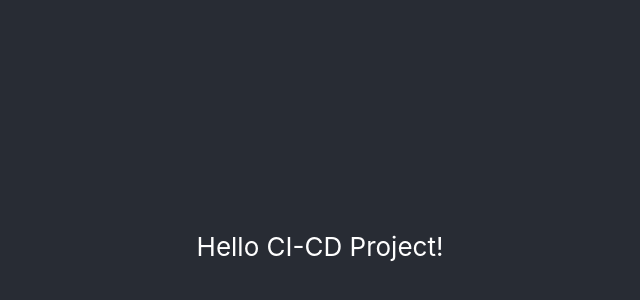
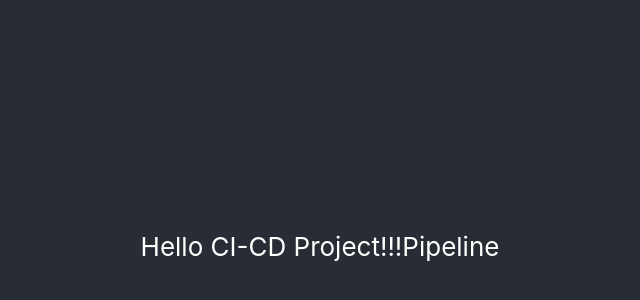
Before and after one commit to ravindunimi/cicd-test-server, a React (Create React App) app: page / in a window 1280 px wide. Shown: the part 154-454 px from the top of the page, without its empty margins (320-960 px from the left). Built offline with nearby package versions, Linux system fonts and the light colour scheme.

Commit message:
updated pipeline

```diff
--- a/src/App.js
+++ b/src/App.js
@@ -5,7 +5,7 @@ function App() {
   return (
     <div className="App">
       <header className="App-header">
-       Hello CI-CD Project!
+       Hello CI-CD Project!!!Pipeline
       </header>
     </div>
   );
```
